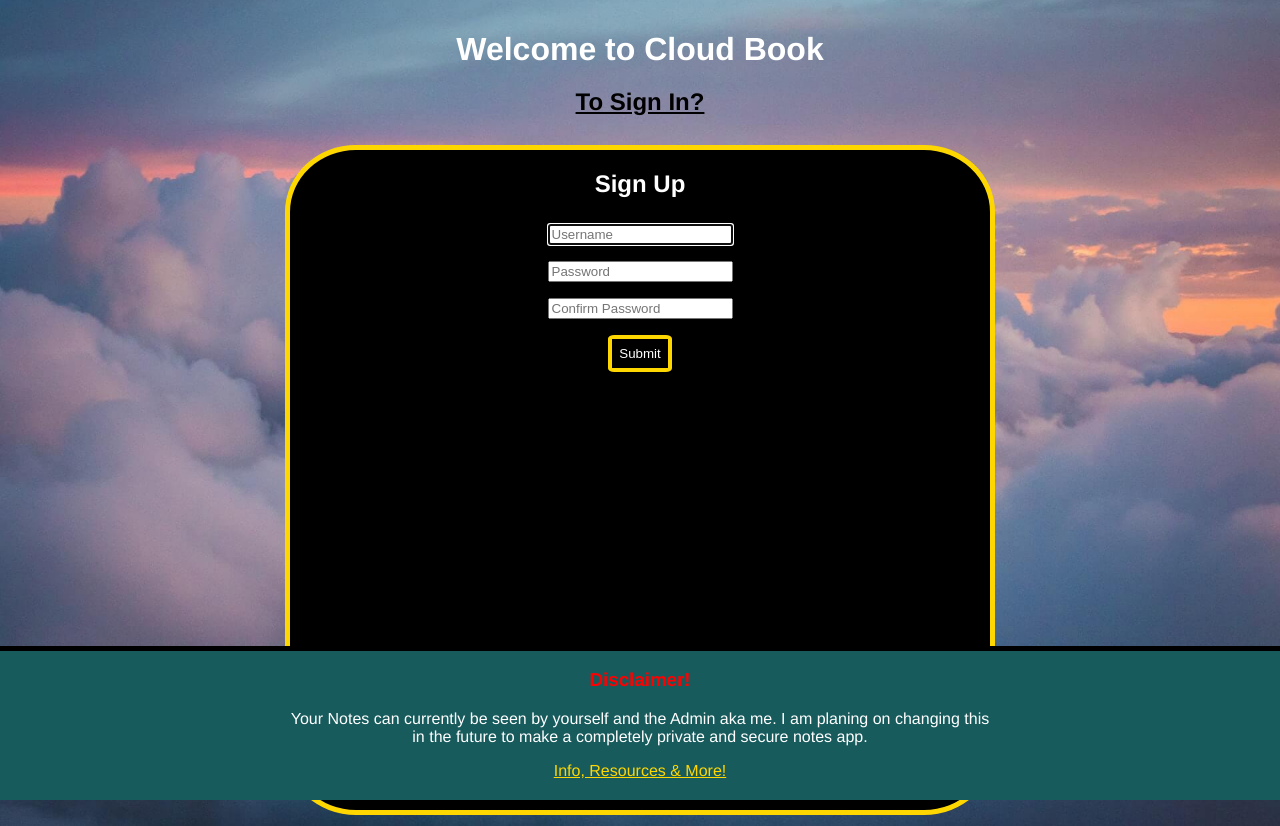
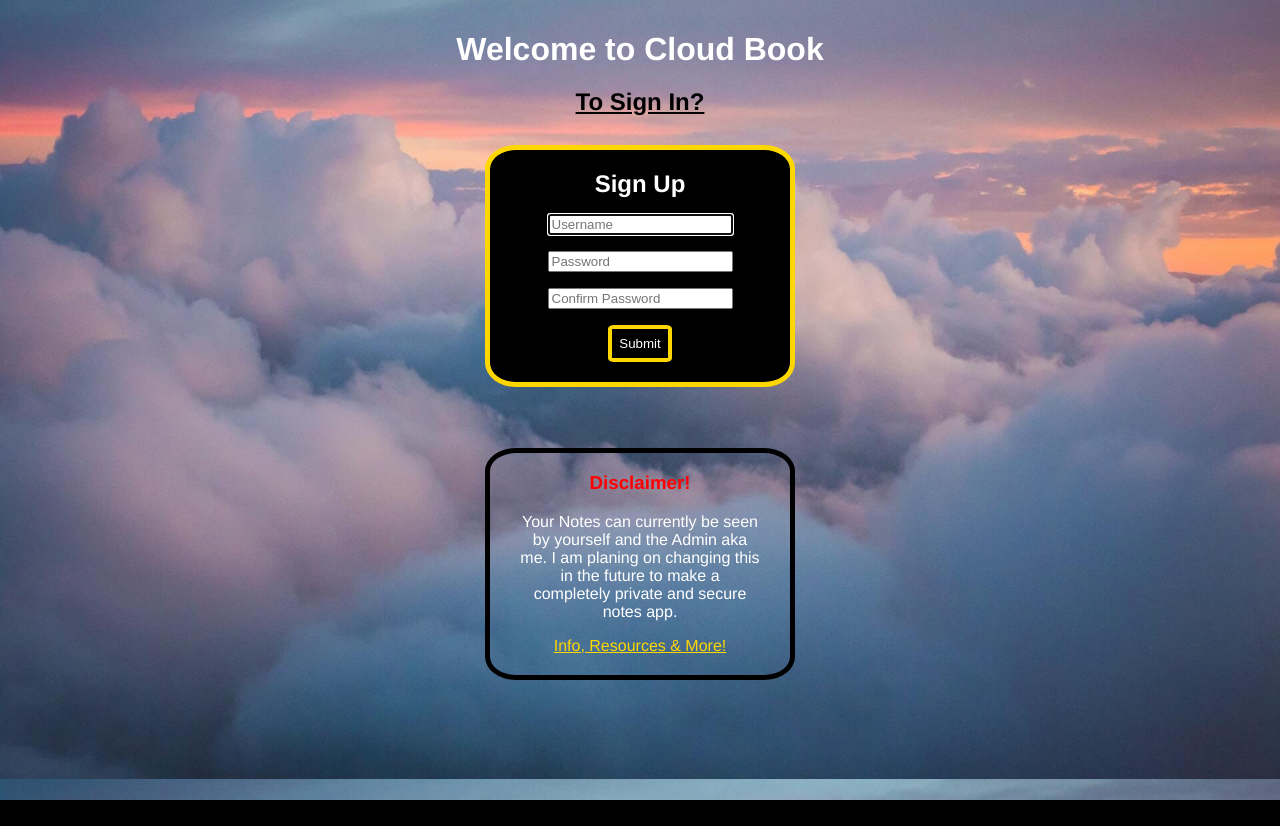
Before and after one commit to mejkej/cloudbook, a Django app: page /signup/ in a window 1280 px wide. After the commit the page ends 800 px from the top, so only its background shows below. Run offline with Django 3.2, Linux system fonts and the light colour scheme.

Commit message:
made sompre auth maindiv, auth maindiv and footer sizes updated

```diff
--- a/static/css/style.css
+++ b/static/css/style.css
@@ -7,9 +7,9 @@ body {
     background-position: center;
     background-repeat: repeat;
     font-family: Helvetica, sans-serif;
-    height:100vh;
+    height:100%;
     width:100vw;
-    margin:0;
+    margin:0 auto;
     border:0;
     color:white;
 }
@@ -114,7 +114,9 @@ margin: 0 auto;
 
 /* MAIN */
 main {
-    height:50vh;
+    display:flex;
+    flex-direction: column;
+    height:auto;
     width:80vw;
     margin-left:10vw;
     margin-right:10vw;
@@ -122,16 +124,21 @@ main {
 
 /* Container inside main */
 .maindiv {
-    display: flex;
     margin: 0 auto;
     flex-direction: column;
-    max-width: 700px;
+    width: 500px;
+    max-width: 80%;
     border:5px solid gold;
     border-radius: 10%;
     background-color: black;
-    height:80vh;
+    height:fit-content;
     padding-bottom: 20px;
-    margin-bottom:5%;
+    margin-bottom:3%;
+}
+
+#maindivpreauth {
+    width:300px;
+
 }
 
 /* styling for a responsive maindiv */
@@ -229,21 +236,23 @@ button a:visited {
 }
 
 /* footer */
-footer {
-    position: fixed;
-    bottom: 0px;
-    bottom:0px;
-    width:100vw;
+main footer {
+
+    align-self: last baseline;
+    top:80%;
+    width:300px;
+    max-width:80%;
+    height:fit-content;
     margin: 0 auto;
-    margin-top:15%;
-    border-top:5px solid black;
-    background-color: rgb(24, 91, 93);
+    margin-top:30px;
+    border:5px solid black;
+    border-radius: 10%;
+    margin-bottom:25px;
 }
 
 /* container inside footer */
 footer .textdiv {
-    width: 80%;
-    max-width: 700px;
+    max-width: 80%;
     padding-bottom:20px;
     margin: 0 auto;
 }
--- a/templates/base.html
+++ b/templates/base.html
@@ -35,8 +35,6 @@
 {% endif %}
 
 {% endblock %}
-</main>
-
 <footer>
     <div class="textdiv">
         <h3 class="disclaimer">Disclaimer!</h3>
@@ -45,6 +43,7 @@
         <a target="blank" href="https://github.com/mejkej/cloudbook">Info, Resources & More!</a>
     </div>
 </footer>
+</main>
 <script src="{% static 'js/script.js' %}"></script>
 </body>
 </html>
--- a/templates/signin.html
+++ b/templates/signin.html
@@ -21,7 +21,7 @@
 
 <main>
 
-    <div class="maindiv">
+    <div class="maindiv" id="maindivpreauth">
 
         {% if messages %}
         {% for message in messages %}
@@ -45,8 +45,6 @@
 
         </form>
     </div>
-</main>
-
     <footer>
         <div class="textdiv">
             <h3 class="disclaimer">Disclaimer!</h3>
@@ -55,6 +53,7 @@
             <a target="blank" href="https://github.com/mejkej/cloudbook">Info, Resources & More!</a>
         </div>
     </footer>
+</main>
 <script src="{% static 'js/script.js' %}"></script>
 </body>
 </html>
--- a/templates/signup.html
+++ b/templates/signup.html
@@ -21,7 +21,7 @@
 
 <main>
 
-    <div class="maindiv">
+    <div class="maindiv" id="maindivpreauth">
         <h2>Sign Up</h2>
         {% if messages %}
         {% for message in messages %}
@@ -48,9 +48,6 @@
         </form>
 
     </div>
-
-</main>
-
     <footer>
         <div class="textdiv">
             <h3 class="disclaimer">Disclaimer!</h3>
@@ -58,8 +55,8 @@
             I am planing on changing this in the future to make a completely private and secure notes app.</p>
             <a target="blank" href="https://github.com/mejkej/cloudbook">Info, Resources & More!</a>
         </div>
-
     </footer>
+</main>
 <script src="{% static 'js/signup.js' %}"></script>
 </body>
 </html>
```
Also changed, not shown: db.sqlite3. Lines whose indentation alone changed are shown as unchanged.
